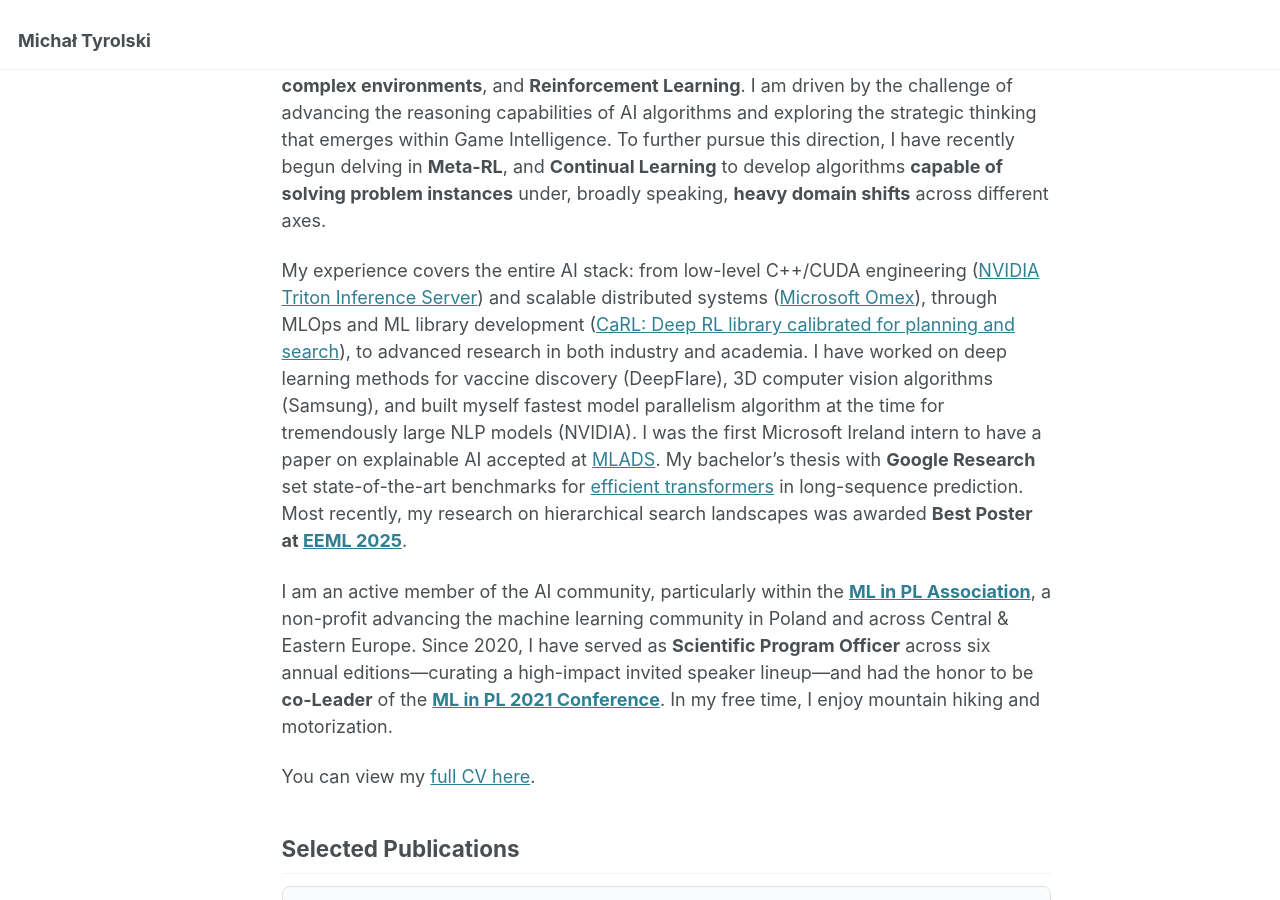
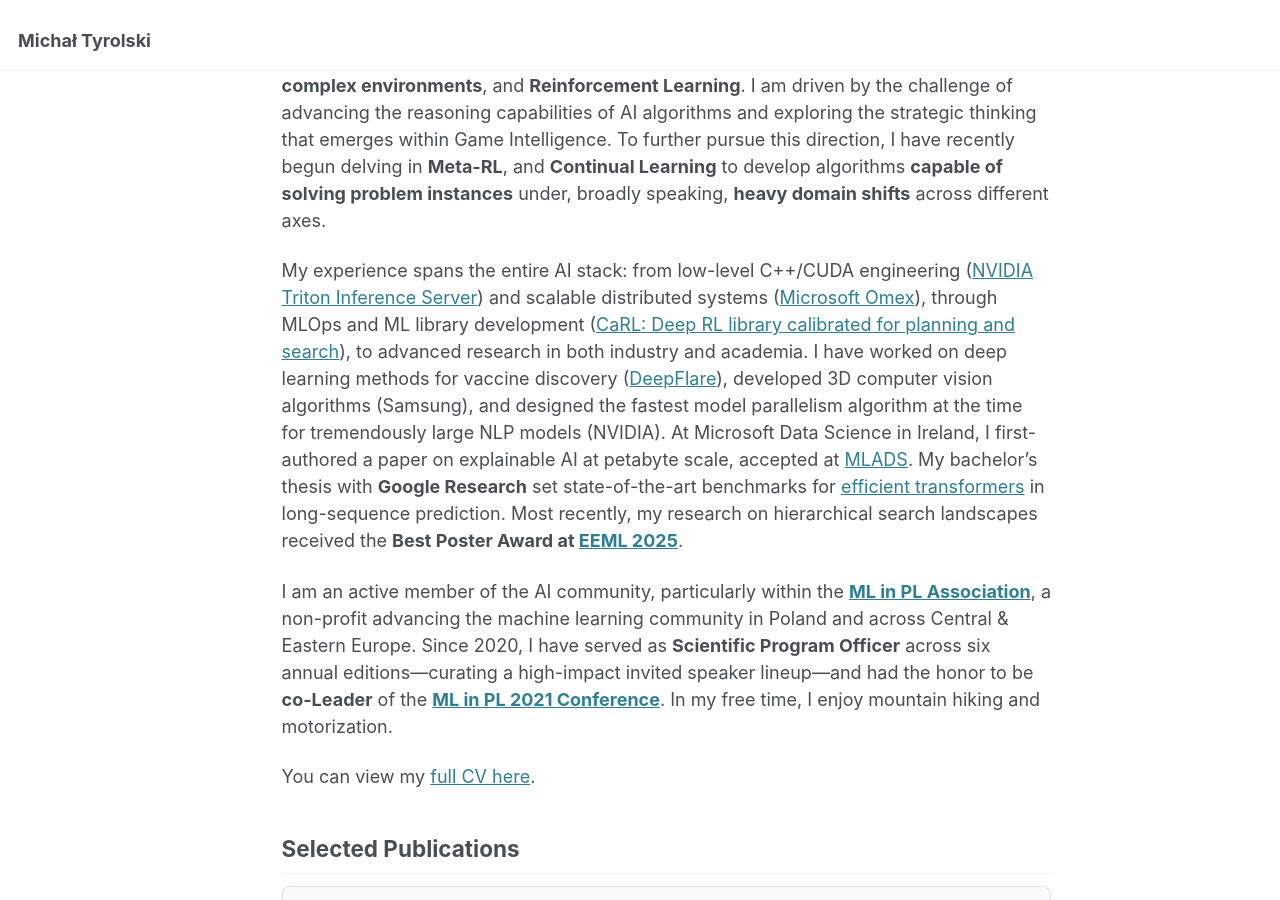
Before and after one commit to mtyrolski/mtyrolski.github.io, a Jekyll site: the page built from _pages/about.md, in a window 1280 px wide and 900 px high, scrolled down 1066 px. Built offline with Jekyll 4.4.1, drawn with Linux system fonts in a browser that asks for light colours.

Commit message:
update about

```diff
--- a/_pages/about.md
+++ b/_pages/about.md
@@ -191,8 +191,7 @@
 My research interests lie at the intersection of **AI-based Planning**, **decision-making in complex environments**, and **Reinforcement Learning**. I am driven by the challenge of advancing the reasoning capabilities of AI algorithms and exploring the strategic thinking that emerges within Game Intelligence. To further pursue this direction, I have recently begun delving in **Meta-RL**, and **Continual Learning** to develop algorithms **capable of solving problem instances** under, broadly speaking, **heavy domain shifts** across different axes.
 
 <!-- Techniczne skille + experience  + doświadczenie przy różnych googlach nie googlach -->
-
-My experience covers the entire AI stack: from low-level C++/CUDA engineering ([NVIDIA Triton Inference Server](https://docs.nvidia.com/deeplearning/triton-inference-server/user-guide/docs/index.html)) and scalable distributed systems ([Microsoft Omex](https://github.com/microsoft/Omex)), through MLOps and ML library development ([CaRL: Deep RL library calibrated for planning and search](https://github.com/mtyrolski/carl)), to advanced research in both industry and academia. I have worked on deep learning methods for vaccine discovery (DeepFlare), 3D computer vision algorithms (Samsung), and built myself fastest model parallelism algorithm at the time for tremendously large NLP models (NVIDIA). I was the first Microsoft Ireland intern to have a paper on explainable AI accepted at [MLADS](https://mymlads.microsoft.com/). My bachelor’s thesis with **Google Research** set state-of-the-art benchmarks for [efficient transformers](https://arxiv.org/abs/2110.13711) in long-sequence prediction. Most recently, my research on hierarchical search landscapes was awarded **Best Poster at [EEML 2025](https://www.eeml.eu/)**.
+My experience spans the entire AI stack: from low-level C++/CUDA engineering ([NVIDIA Triton Inference Server](https://docs.nvidia.com/deeplearning/triton-inference-server/user-guide/docs/index.html)) and scalable distributed systems ([Microsoft Omex](https://github.com/microsoft/Omex)), through MLOps and ML library development ([CaRL: Deep RL library calibrated for planning and search](https://github.com/mtyrolski/carl)), to advanced research in both industry and academia. I have worked on deep learning methods for vaccine discovery ([DeepFlare](https://www.linkedin.com/posts/deepflare_aivaccines-santaezanimale-oneceva-activity-7221496828603580417-v_77)), developed 3D computer vision algorithms (Samsung), and designed the fastest model parallelism algorithm at the time for tremendously large NLP models (NVIDIA). At Microsoft Data Science in Ireland, I first-authored a paper on explainable AI at petabyte scale, accepted at [MLADS](https://mymlads.microsoft.com/). My bachelor’s thesis with **Google Research** set state-of-the-art benchmarks for [efficient transformers](https://arxiv.org/abs/2110.13711) in long-sequence prediction. Most recently, my research on hierarchical search landscapes received the **Best Poster Award at [EEML 2025](https://www.eeml.eu/)**.
 
 
 <!-- Community Contribution -->
```
